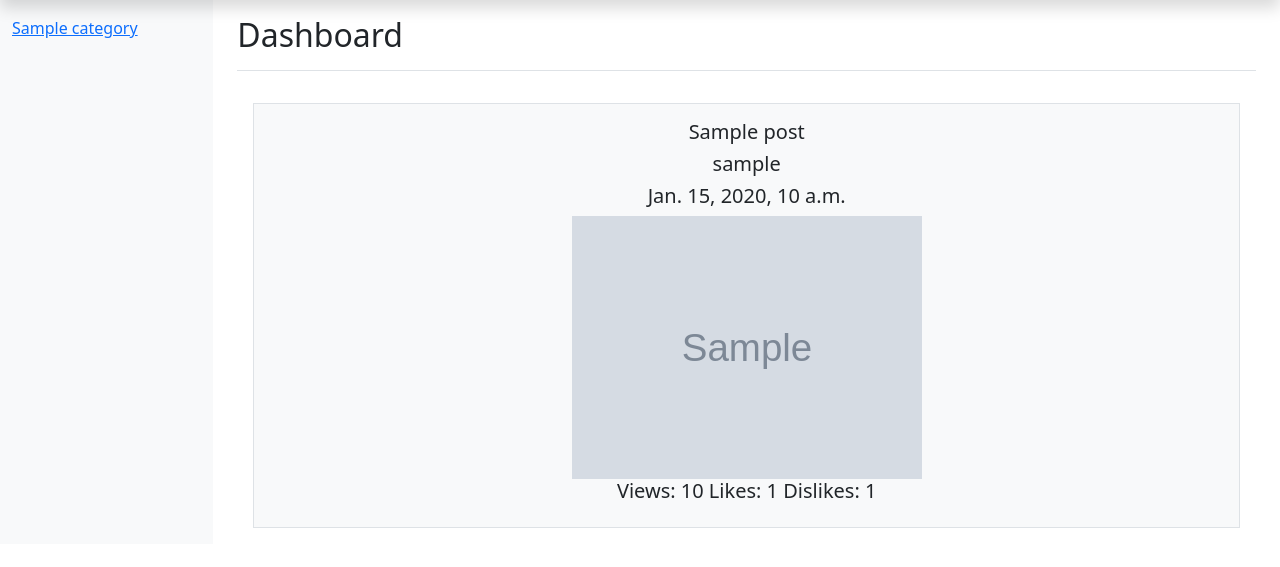
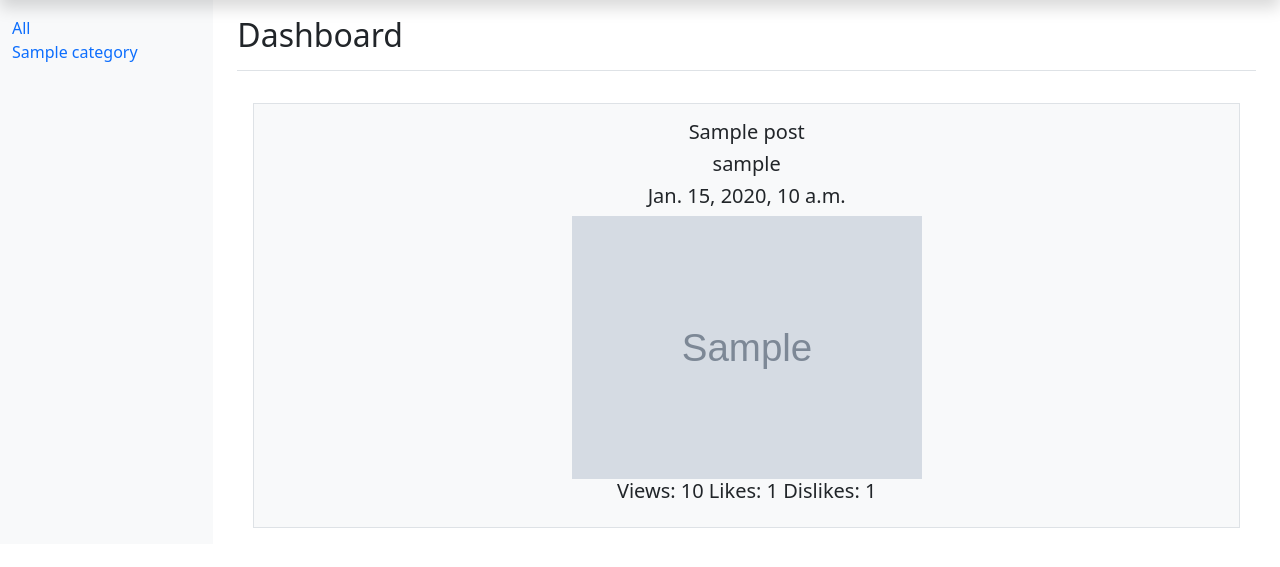
Before and after one commit to Vladimir-82/blog, a Django app: page / in a window 1280 px wide. Shown: the part 36-603 px from the top of the page. Run offline with Django 4.2, Linux system fonts and the light colour scheme; tables that the repository leaves empty hold one stand-in row (values such as "Sample post"); grey boxes marked "Sample" are stand-in pictures.

Commit message:
looks ok

```diff
--- a/app/templates/basic.html
+++ b/app/templates/basic.html
@@ -35,9 +35,10 @@
       <div class="position-sticky pt-3 sidebar-sticky">
         <ul class="nav flex-column">
             {% if categories %}
+                <a href="{% url  'main' %}" style="text-decoration: none"> All </a>
                 {% for cat in categories %}
                     <li class="nav-item">
-                        <a href="{% url 'category' cat.pk %}"> {{ cat.title }} </a>
+                        <a href="{% url 'category' cat.pk %}" style="text-decoration: none"> {{ cat.title }} </a>
                     </li>
                 {% endfor %}
             {% else %}
```
